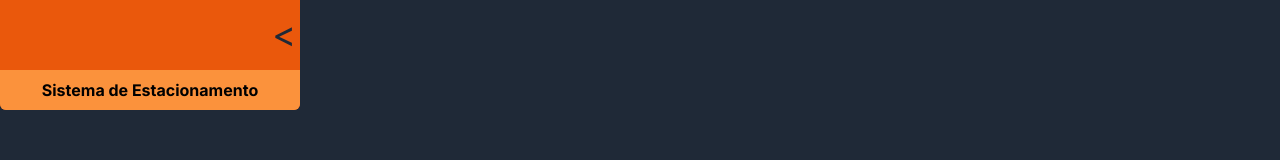
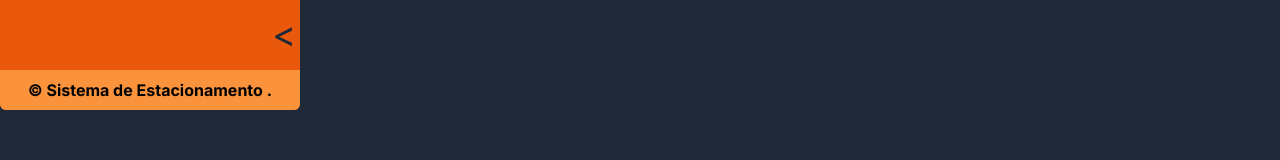
Before and after one commit to Flaviojcf/estacionamento-frontend, a Next.js app: page / in a window 1280 px wide. Shown: the part 574-734 px from the top of the page. Built offline with nearby package versions, Linux system fonts and the light colour scheme.

Commit message:
refacto: Add copyright symbol

```diff
--- a/src/app/components/Dashboard/index.tsx
+++ b/src/app/components/Dashboard/index.tsx
@@ -73,7 +73,7 @@ export function Dashboard() {
         style={{ display: isExpanded ? 'none' : 'block' }}
         className="absolute bottom-0 w-full py-2 bg-orange-400 text-black font-bold text-center mb-0"
       >
-        Sistema de Estacionamento
+        <h2>&copy; Sistema de Estacionamento .</h2>
       </motion.div>
     </motion.nav>
   )
```
